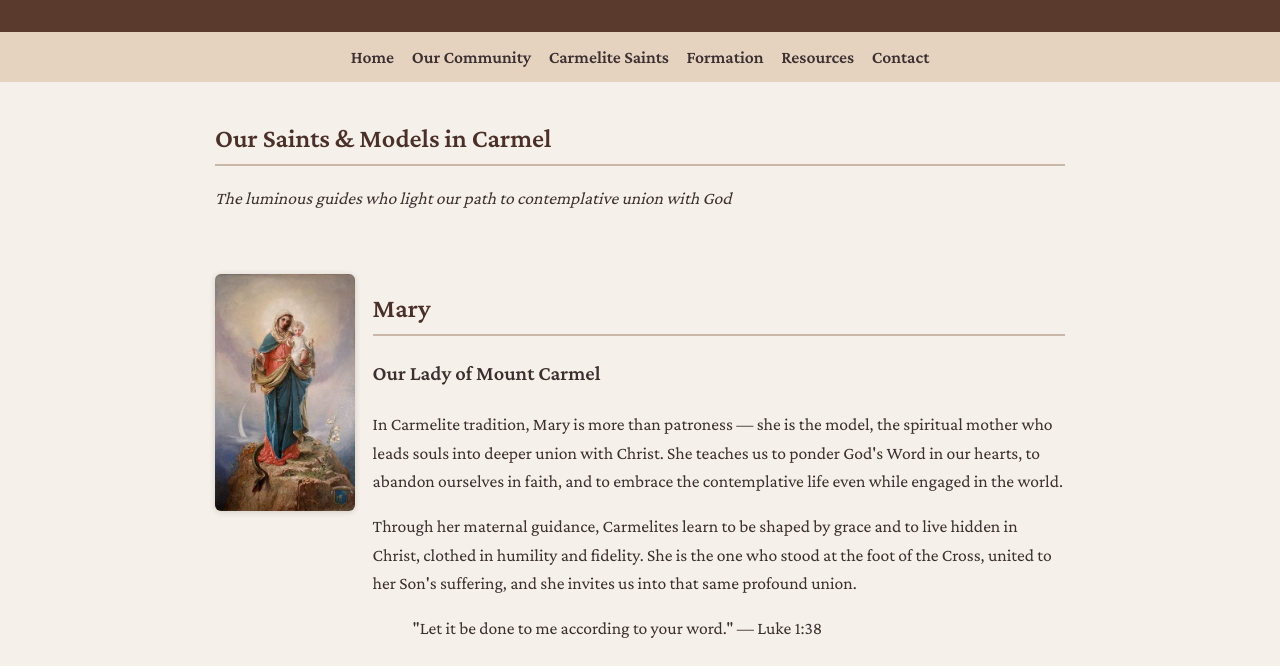
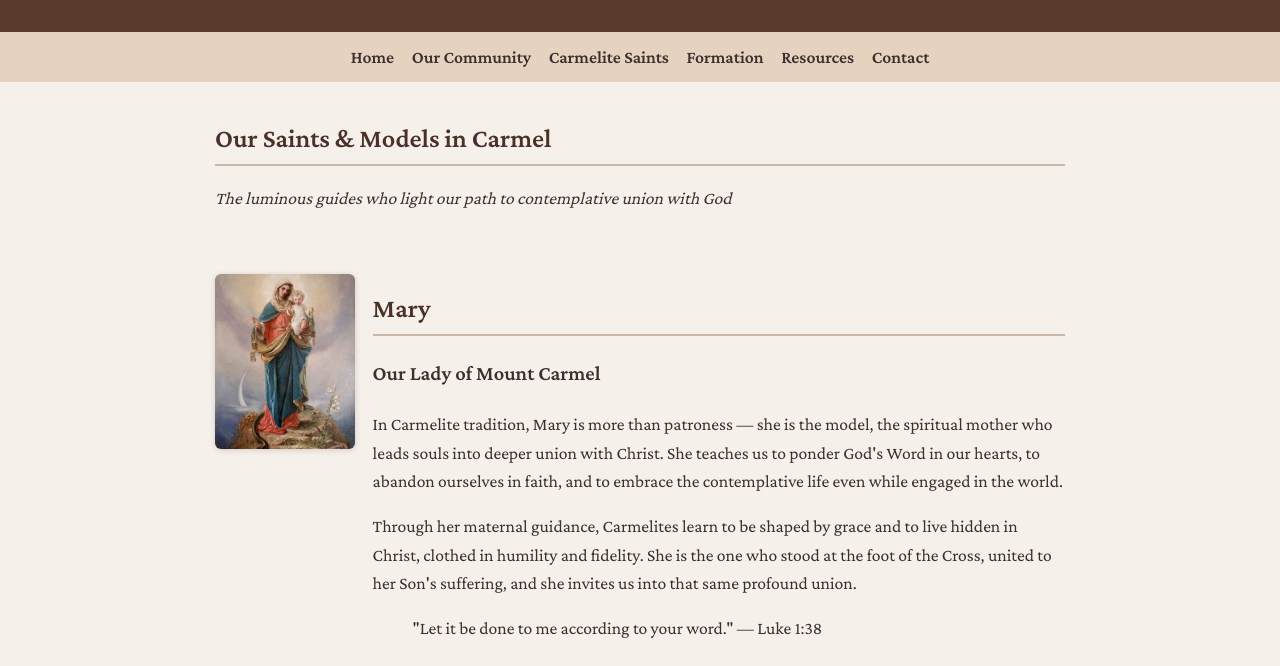
Before and after one commit to Tommaso-Tommaso/Tommaso-Tommaso.github.io, a website: page site/carmelite-saints.html in a window 1280 px wide. Shown: the part 134-800 px from the top of the page. Drawn offline with nearby package versions, Linux system fonts and the light colour scheme.

Commit message:
Perf: add aspect-ratio and object-fit for thumbnails to reduce layout shift; images already lazy-loaded

```diff
--- a/site/assets/css/styles.css
+++ b/site/assets/css/styles.css
@@ -152,6 +152,8 @@ select:focus {
   box-shadow: 0 1px 6px rgba(0,0,0,0.15);
   margin: 0.5rem 0 1rem;
   display: block;
+  aspect-ratio: 4 / 5;
+  object-fit: cover;
 }
 
 /* Saints side-by-side layout */
```
